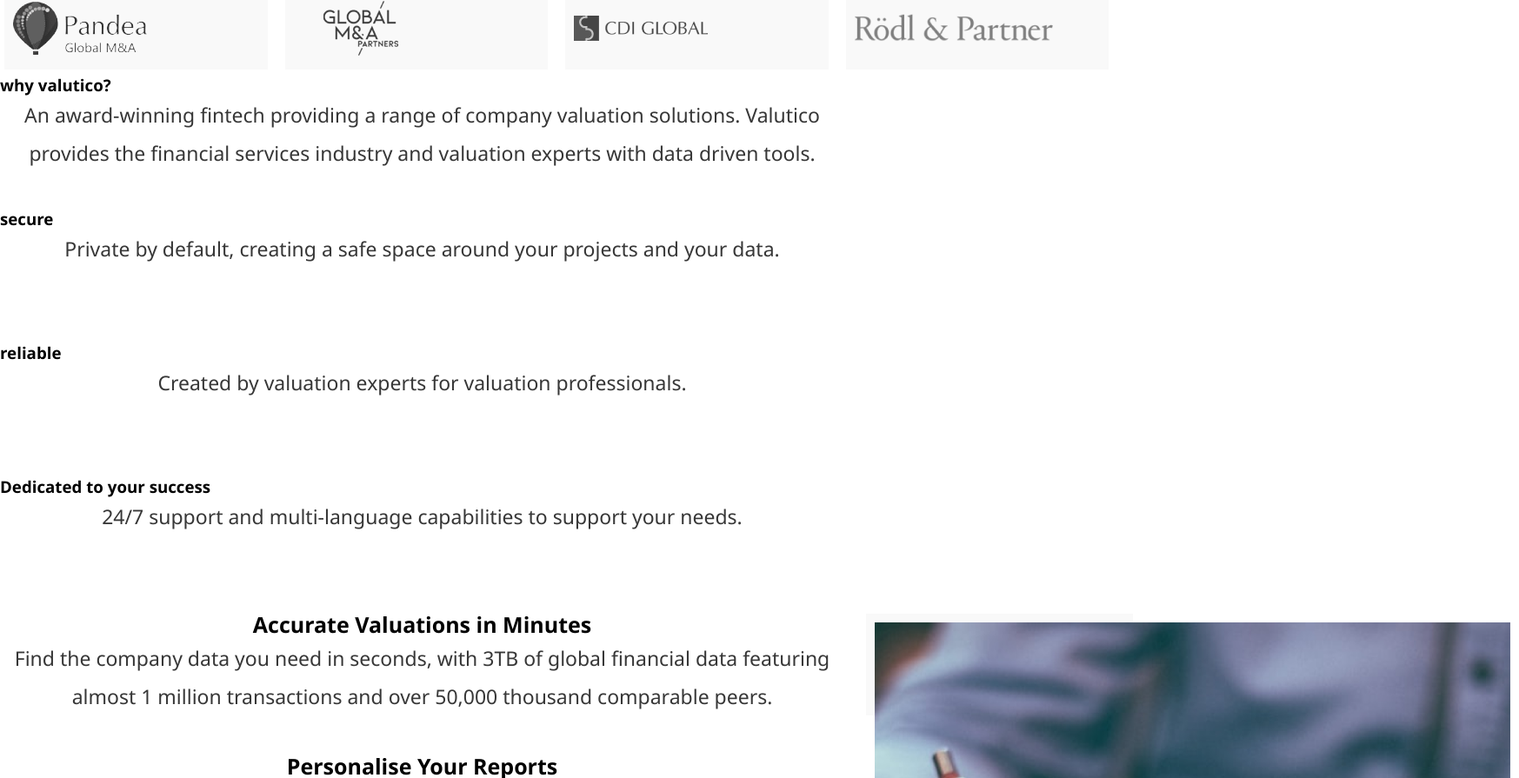
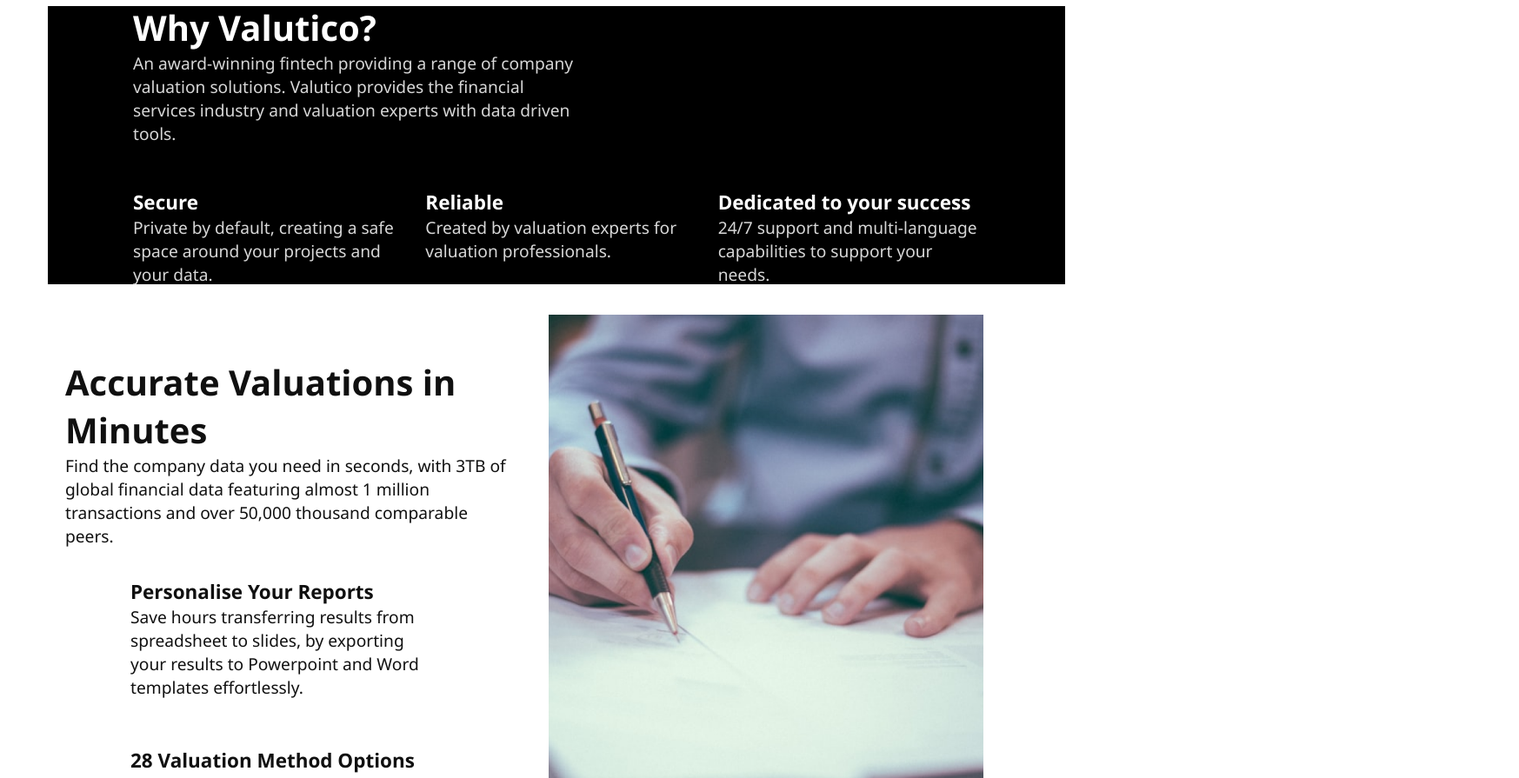
Before and after one commit to DewiseJay/Genesys_Task4, a plain HTML site: page TASK4/index.html in a window 1280 px wide. Shown: the part 1905-2800 px from the top of the page at 87% size, 1747 px wide, since content can reach past the window. Drawn offline with Linux system fonts and the light colour scheme.

Commit message:
My attemt

```diff
--- a/TASK4/index.html
+++ b/TASK4/index.html
@@ -1,25 +1,33 @@
 <!DOCTYPE html>
 <html lang="en">
   <head>
-    <meta charset="UTF-8" />
-    <meta http-equiv="X-UA-Compatible" content="IE=edge" />
-    <meta name="viewport" content="width=device-width, initial-scale=1.0" />
+    <meta charset="UTF-8"/>
+    <meta http-equiv="X-UA-Compatible" content="IE=edge"/>
+    <meta name="viewport" content="width=device-width, initial-scale=1.0"/>
     <title>TASK 4</title>
-    <link rel="stylesheet" href="./style.css" />
+    <link rel="stylesheet" href="./style.css"/>
   </head>
   <body>
     <div class="container">
       <div class="nav">
-        <img id="logo" src="./IMAGES/logo.png" alt="Logo" />
+        <img id="logo" src="./IMAGES/logo.png" alt="Logo"/>
         <ul>
-          <li><a href="#" class="home">Home</a></li>
-          <li><a href="#">Solution</a></li>
-          <li><a href="#">Your work</a></li>
-          <li><a href="#">Company</a></li>
+          <li>
+            <a href="#" class="home">Home</a>
+          </li>
+          <li>
+            <a href="#">Solution <img src="./IMAGES/Vector.png" alt="dropdown arrow"></a>
+          </li>
+          <li>
+            <a href="#">Your work <img src="./IMAGES/Vector.png" alt="dropdown arrow"></a>
+          </li>
+          <li>
+            <a href="#">Company <img src="./IMAGES/Vector.png" alt="dropdown arrow"></a>
+          </li>
         </ul>
-        <button class="btn">Request a Demo</button>
+        <button class="btn">Request a Demo <img src="./IMAGES/Vector (2).png" alt="good icon"></button>
       </div>
-      <hr />
+      <hr/>
       <div class="section">
         <h1>the world's leading business valuation software</h1>
         <p>
@@ -28,15 +36,12 @@
           faster and more accurately than ever before.
         </p>
         <div class="btn2">
-          <button class="btn">Request a Demo</button>
+          <button class="btn">Request a Demo <img src="./IMAGES/Vector (2).png" alt="good icon"></button>
           <button id="btn">Sign up/Login</button>
         </div>
       </div>
       <div class="img_section">
-        <img
-          src="./IMAGES/image.png"
-          alt="Screenshot of www.valutico.com webpage"
-        />
+        <img src="./IMAGES/image.png" alt="Screenshot of www.valutico.com webpage"/>
       </div>
       <div class="firms_section">
         <div class="section">
@@ -48,119 +53,118 @@
         </div>
         <div class="firms_section_images">
           <div class="img">
-            <img src="./IMAGES/allinial.png" alt="Allinial Firm" />
+            <img src="./IMAGES/allinial.png" alt="Allinial Firm"/>
           </div>
           <div class="img">
-            <img src="./IMAGES/oaklins.png" alt="Oaklins Firm" />
+            <img src="./IMAGES/oaklins.png" alt="Oaklins Firm"/>
           </div>
           <div class="img">
-            <img src="./IMAGES/russell.png" alt="russell firm" />
+            <img src="./IMAGES/russell.png" alt="russell firm"/>
           </div>
           <div class="img">
-            <img src="./IMAGES/crowe.png" alt="crowe firm" />
-          </div>
-        </div>
-        <div class="firms_section_images">
-          <div class="img"><img src="./IMAGES/bcrh.png" alt="bcrh firm" /></div>
-          <div class="img">
-            <img src="./IMAGES/praxity.png" alt="praxity firm" />
-          </div>
-          <div class="img">
-            <img src="./IMAGES/bakertilly.png" alt="bakertilly firm" />
-          </div>
-          <div class="img">
-            <img src="./IMAGES/sc.png" alt="Standard Chartered firm" />
+            <img src="./IMAGES/crowe.png" alt="crowe firm"/>
           </div>
         </div>
         <div class="firms_section_images">
           <div class="img">
-            <img src="./IMAGES/image_10-removebg-preview.png" alt="pandea firm" />
+            <img src="./IMAGES/bcrh.png" alt="bcrh firm"/>
           </div>
           <div class="img">
-            <img src="./IMAGES/global.png" alt="global firm" />
+            <img src="./IMAGES/praxity.png" alt="praxity firm"/>
           </div>
           <div class="img">
-            <img src="./IMAGES/cdi.png" alt="cdi firm" />
+            <img src="./IMAGES/bakertilly.png" alt="bakertilly firm"/>
           </div>
           <div class="img">
-            <img src="./IMAGES/rodl.png" alt="rodl firm" />
+            <img src="./IMAGES/sc.png" alt="Standard Chartered firm"/>
           </div>
+        </div>
+        <div class="firms_section_images">
+          <div class="img">
+            <img src="./IMAGES/image_10-removebg-preview.png" alt="pandea firm"/>
+          </div>
+          <div class="img">
+            <img src="./IMAGES/global.png" alt="global firm"/>
+          </div>
+          <div class="img">
+            <img src="./IMAGES/cdi.png" alt="cdi firm"/>
+          </div>
+          <div class="img">
+            <img src="./IMAGES/rodl.png" alt="rodl firm"/>
           </div>
         </div>
       </div>
       <div class="section2">
         <div class="valutico_des">
-          <h3 id="h3">why valutico?</h3>
-          <p>
+          <div class="secure">
+            <h3 id="h3">Why Valutico?</h3>
+            <span>
               An award-winning fintech providing a range of company valuation
             solutions. Valutico provides the financial services industry and
             valuation experts with data driven tools.
-          </p>
+            </span>
+          </div>
         </div>
         <div class="valutico_des">
-
           <div class="secure">
-          <h3>secure</h3>
-          <p>
+            <h3>Secure</h3>
+            <span>
               Private by default, creating a safe space around your projects and
             your data.
-          </p>
+            </span>
           </div>
           <div class="secure">
-          <h3>reliable</h3>
-          <p>Created by valuation experts for valuation professionals.</p>
+            <h3>Reliable</h3>
+            <span>
+              Created by valuation experts for valuation professionals.
+            </span>
           </div>
           <div class="secure">
             <h3>Dedicated to your success</h3>
-          <p>
+            <span>
               24/7 support and multi-language capabilities to support your needs.
-          </p>
+            </span>
           </div>
         </div>
-
       </div>
       <div class="section3">
         <div class="valutico_des2">
-          <div class="acc">
-            <h2>Accurate Valuations in Minutes</h2>
-            <p>
+          <div id="sec">
+            <h3 id="h3">Accurate Valuations in Minutes</h3>
+            <span id="span">
               Find the company data you need in seconds, with 3TB of global
               financial data featuring almost 1 million transactions and over
               50,000 thousand comparable peers.
-            </p>
+            </span>
           </div>
-          <div class="acc2">
-            <div class="categories">
-              <h2>Personalise Your Reports</h2>
-              <p>
+          <div class="secure2">
+            <h3>Personalise Your Reports</h3>
+            <span id="span">
               Save hours transferring results from spreadsheet to slides, by
                 exporting your results to Powerpoint and Word templates
                 effortlessly.
-              </p>
+            </span>
           </div>
-            <div class="categories">
-              <h2>28 Valuation Method Options</h2>
-              <p>
+          <div class="secure2">
+            <h3>28 Valuation Method Options</h3>
+            <span id="span">
               From loss-making companies to mature enterprises, and from
                 startups to SME's, value businesses of any type using multiple
                 valuation methods.
-              </p>
+            </span>
           </div>
-            <div class="categories">
-              <h2>Fast Access to Premium Data</h2>
-              <p>
+          <div class="secure2">
+            <h3>Fast Access to Premium Data</h3>
+            <span id="span">
               Access the most highly-trusted global databases of company
                 financial data to locate the figures you need.
-              </p>
+            </span>
           </div>
         </div>
-        </div>
-        <div class="img">
-          <img src="./IMAGES/image1.png" alt="Image section" />
-        </div>
+        <img src="./IMAGES/image1.png" alt="Image section"/>
       </div>
       <div class="btn2">
-          <button class="btn">Request a Demo</button>
+        <button class="btn">Request a Demo <img src="./IMAGES/Vector (2).png" alt="good icon"></button>
       </div>
     </div>
   </body>
--- a/TASK4/style.css
+++ b/TASK4/style.css
@@ -7,7 +7,9 @@
   font-family: "Segoe UI", Tahoma, Geneva, Verdana, sans-serif;
 }
 .container {
-  position: relative;
+  min-width: 50vw;
+  margin: 10px;
+  padding: 10px;
 }
 hr {
   margin-top: 15px;
@@ -97,7 +99,8 @@
   width: 971px;
 }
 .img_section img {
-  height: 100vh;
+  width: 100%;
+  height: auto;
 }
 .firms_section_images {
   display: flex;
@@ -117,12 +120,71 @@
 .img img {
   padding: 10px;
 }
-.section3{
-    display: flex;
-    flex-direction: row;
-    gap: 20px;
-    align-items: flex-start;
-    justify-content: left;
-    height: 30vh;
+.section2 {
+  display: flex;
+  justify-content: center;
+  align-items: center;
+  flex-direction: column;
+  margin: 35px;
+  background-color: rgb(0, 0, 0);
+  height: 40vh;
+}
+
+.valutico_des{
+  width: 80vw;
+  gap: 35px;
+  display: flex;
+  padding: 25px;
+  font-size: 1.2rem;
+  color: white;
+}
+.secure{
+  width: 40vw;
+}
+span{
+  color: #d7d7d7;
+  font-size: 1.2rem;
+}
+#h3{
+font-size: 2.5rem;
+}
+.section3 {
+  display: flex;
+  flex-direction: row;
+  margin: 35px;
+  height: 50rem;
+}
+.valutico_des2{
+  width: 45vw;
+  gap: 15px;
+  display: flex;
+  flex-direction: column;
+  padding: 50px;
+  font-size: 1.2rem;
+  color: rgb(16, 16, 16);
+}
+.section3 img{
+  /* margin: 50px; */
+  /* width: 80vw; */
+  height: 80vh;
+}
+.btn2{
+  display: flex;
+  justify-content: center;
+  align-items: center;
+  margin: 20px;
+}
+#sec{
+  width: 40vw;
+  margin-left: -30px;
+  padding: px;
 
 }
+#span{
+  color: #111;
+}
+.secure2{
+  width: 30vw;
+  margin-left: 25px;
+  padding: 20px;
+}
```
Also changed, not shown: TASK4/IMAGES/Vector (1).png (added), TASK4/IMAGES/Vector (2).png (added), TASK4/IMAGES/Vector.png (added). Lines whose indentation alone changed are shown as unchanged.
